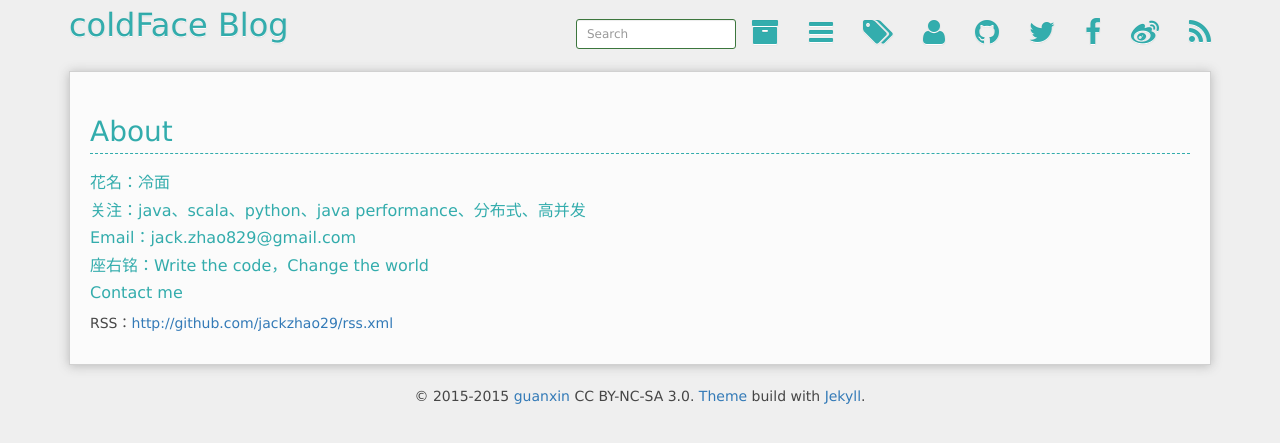
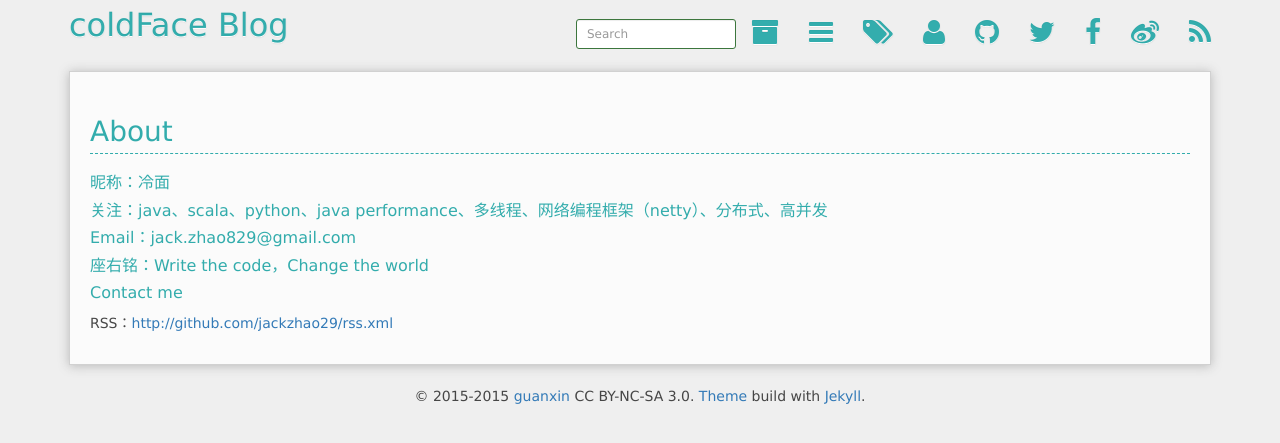
Before and after one commit to jackzhao29/jackzhao29.github.com, a Jekyll site: the page built from about.md, in a window 1280 px wide. Shown: the top 443 px of the page. Built offline with Jekyll 4.4.1, drawn with Linux system fonts in a browser that asks for light colours; Markdown is read by kramdown in place of the engine named in the settings; comment, search, counter and statistics services are not loaded.

Commit message:
add blog

```diff
--- a/about.md
+++ b/about.md
@@ -5,8 +5,8 @@ group: navigation
 comment: true
 ---
 
-#### 花名：冷面
-#### 关注：java、scala、python、java performance、分布式、高并发
+#### 昵称：冷面
+#### 关注：java、scala、python、java performance、多线程、网络编程框架（netty）、分布式、高并发
 #### Email：jack.zhao829@gmail.com
 #### 座右铭：Write the code，Change the world
 #### Contact me
```
